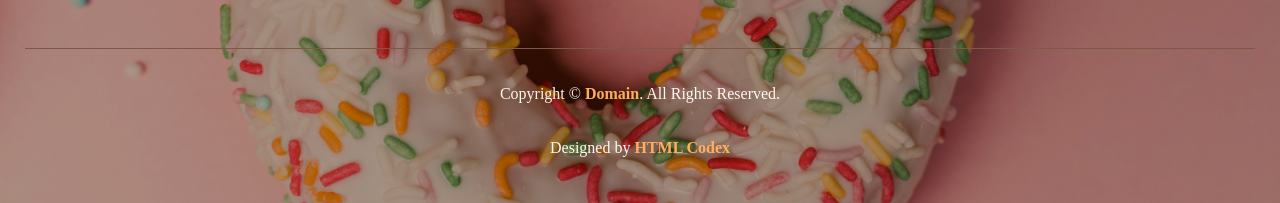
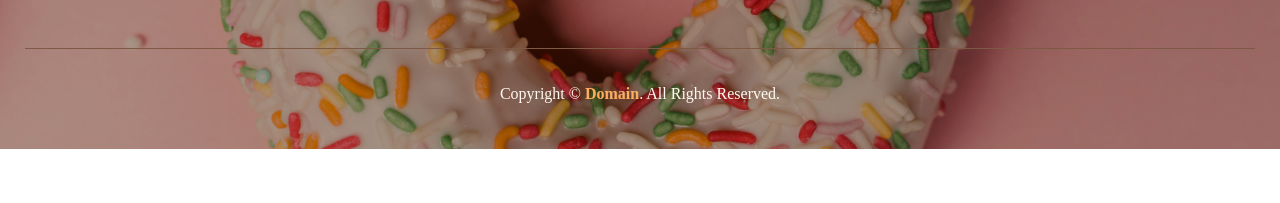
Before and after one commit to kiro-ayman/sugar-ring, a plain HTML site: page index.html in a window 1280 px wide. Shown: the part 4825-5028 px from the top of the page. After the commit the page ends 4974 px from the top, so only its background shows below. Drawn offline with Linux system fonts and the light colour scheme; files whose address does not match are found by name.

Commit message:
index.html

```diff
--- a/index.html
+++ b/index.html
@@ -230,7 +230,6 @@
 
   <div class="footer-bottom">
     <p>Copyright © <span class="highlight">Domain</span>. All Rights Reserved.</p>
-    <p>Designed by <span class="highlight">HTML Codex</span> </p>
   </div>
 </footer>
 
```
